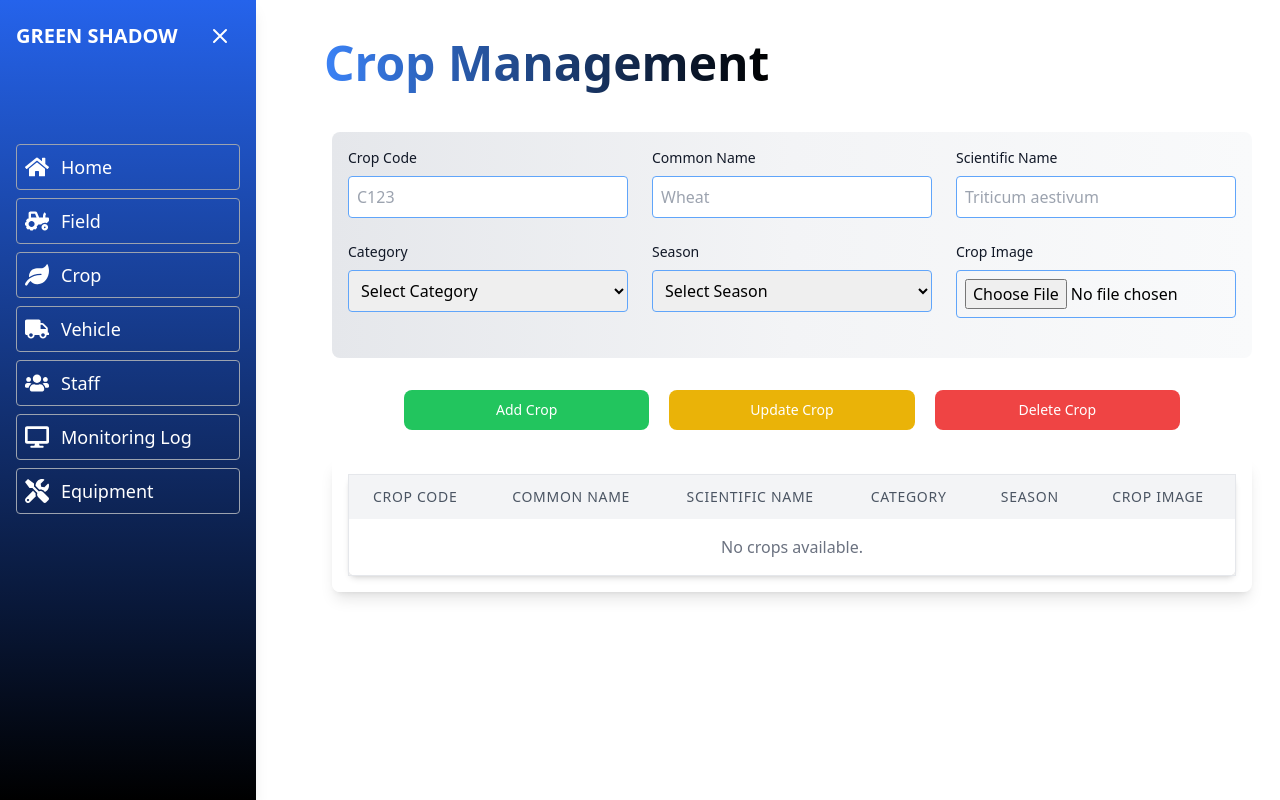
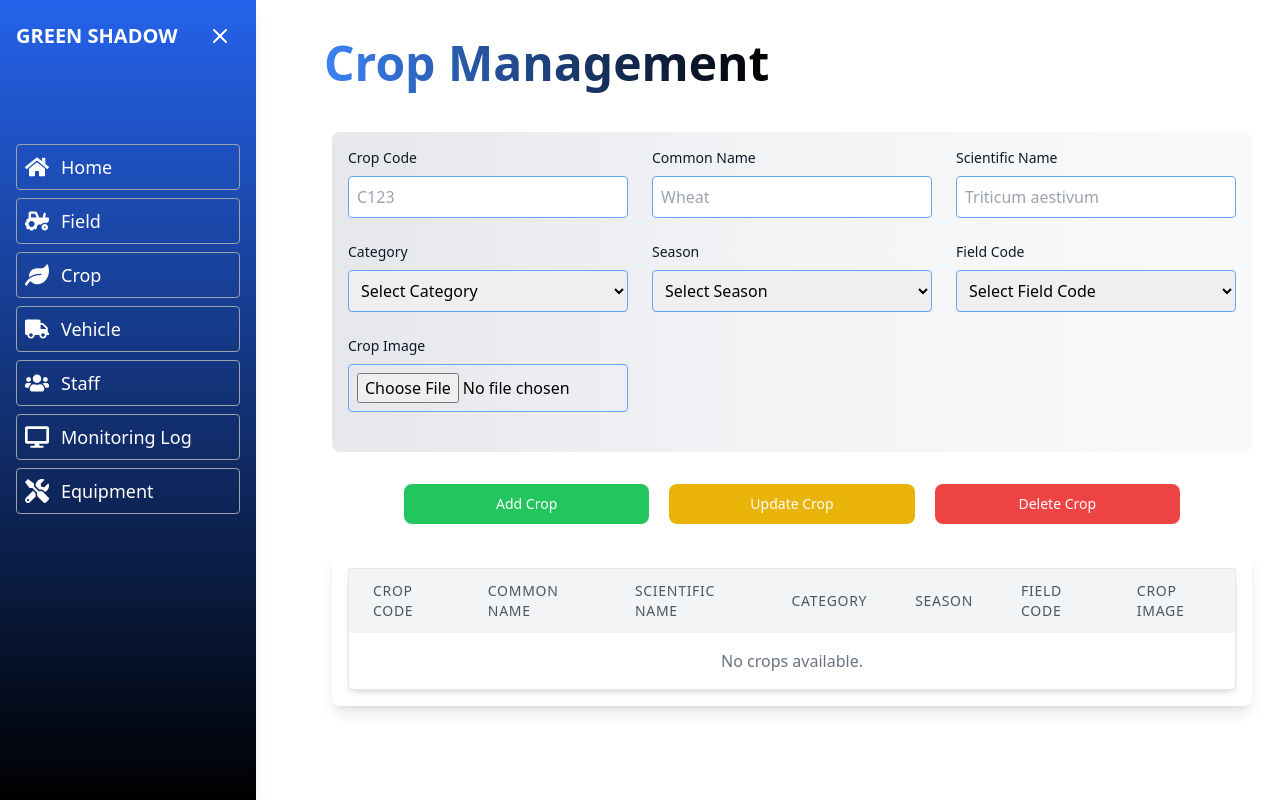
Before and after one commit to sandeeparavindi/React-Farm_Management, a React (Vite) app: page /crops in a window 1280 px wide. Built offline with nearby package versions, Linux system fonts and the light colour scheme.

Commit message:
field assign to crop

```diff
--- a/src/components/crop/CropFormComponent.tsx
+++ b/src/components/crop/CropFormComponent.tsx
@@ -14,14 +14,17 @@ export const CropFormComponent = () => {
     const [scientificName, setScientificName] = useState("");
     const [category, setCategory] = useState("");
     const [season, setSeason] = useState("");
+    const [fieldCode, setFieldCode] = useState("");
     const [cropImage, setCropImage] = useState<File | null>(null);
     const [previewImage, setPreviewImage] = useState<string | null>(null);
 
     const categories = ["Rice", "Cereal", "Vegetable", "Fruit"];
     const seasons = ["Winter", "Summer", "Autumn", "Spring"];
 
+    const fieldCodes = ["F001", "F002", "F003", "F004", "F005"];
+
     const handleCropOperation = (type: string) => {
-        if (!cropCode || !commonName || !scientificName || !category || !season) {
+        if (!cropCode || !commonName || !scientificName || !category || !season || !fieldCode) {
             alert("Please fill out all required fields.");
             return;
         }
@@ -32,6 +35,7 @@ export const CropFormComponent = () => {
             scientific_name: scientificName,
             category,
             season,
+            field_code: fieldCode,
             crop_image: previewImage || "",
         };
 
@@ -71,23 +75,9 @@ export const CropFormComponent = () => {
         setScientificName("");
         setCategory("");
         setSeason("");
+        setFieldCode("");
         setCropImage(null);
         setPreviewImage(null);
-    };
-
-    const handleCropCodeEnter = (e: React.KeyboardEvent<HTMLInputElement>) => {
-        if (e.key === "Enter") {
-            const crop = crops.find((c: Crop) => c.crop_code === cropCode);
-            if (crop) {
-                setCommonName(crop.common_name);
-                setScientificName(crop.scientific_name);
-                setCategory(crop.category);
-                setSeason(crop.season);
-                setPreviewImage(crop.crop_image || null);
-            } else {
-                alert("Crop not found.");
-            }
-        }
     };
 
     return (
@@ -103,7 +93,6 @@ export const CropFormComponent = () => {
                             id="crop_code"
                             value={cropCode}
                             onChange={(e) => setCropCode(e.target.value)}
-                            onKeyDown={handleCropCodeEnter}
                             className="w-full p-2 border rounded border-blue-400"
                             placeholder="C123"
                             required
@@ -176,6 +165,25 @@ export const CropFormComponent = () => {
                         </select>
                     </div>
                     <div>
+                        <label htmlFor="field_code" className="block mb-2 text-sm font-medium text-gray-900">
+                            Field Code
+                        </label>
+                        <select
+                            id="field_code"
+                            value={fieldCode}
+                            onChange={(e) => setFieldCode(e.target.value)}
+                            className="w-full p-2 border rounded border-blue-400"
+                            required
+                        >
+                            <option value="">Select Field Code</option>
+                            {fieldCodes.map((code) => (
+                                <option key={code} value={code}>
+                                    {code}
+                                </option>
+                            ))}
+                        </select>
+                    </div>
+                    <div>
                         <label htmlFor="crop_image" className="block mb-2 text-sm font-medium text-gray-900">
                             Crop Image
                         </label>
--- a/src/components/crop/CropTableComponent.tsx
+++ b/src/components/crop/CropTableComponent.tsx
@@ -1,4 +1,4 @@
-import { Crop } from "../../models/crop.ts";
+import {Crop} from "../../models/crop.ts";
 
 export const CropTableComponent = ({ crops = [] }: { crops?: Crop[] }) => {
     return (
@@ -11,6 +11,7 @@ export const CropTableComponent = ({ crops = [] }: { crops?: Crop[] }) => {
                     <th className="px-6 py-3 text-left font-medium">Scientific Name</th>
                     <th className="px-6 py-3 text-left font-medium">Category</th>
                     <th className="px-6 py-3 text-left font-medium">Season</th>
+                    <th className="px-6 py-3 text-left font-medium">Field Code</th>
                     <th className="px-6 py-3 text-left font-medium">Crop Image</th>
                 </tr>
                 </thead>
@@ -26,6 +27,7 @@ export const CropTableComponent = ({ crops = [] }: { crops?: Crop[] }) => {
                             <td className="px-6 py-4">{crop.scientific_name}</td>
                             <td className="px-6 py-4">{crop.category}</td>
                             <td className="px-6 py-4">{crop.season}</td>
+                            <td className="px-6 py-4">{crop.field_code}</td>
                             <td className="px-6 py-4">
                                 {crop.crop_image ? (
                                     <img
@@ -41,7 +43,7 @@ export const CropTableComponent = ({ crops = [] }: { crops?: Crop[] }) => {
                     ))
                 ) : (
                     <tr>
-                        <td colSpan={6} className="text-center py-4 text-gray-500">
+                        <td colSpan={7} className="text-center py-4 text-gray-500">
                             No crops available.
                         </td>
                     </tr>
--- a/src/models/crop.ts
+++ b/src/models/crop.ts
@@ -5,6 +5,7 @@ export class Crop {
     category: string;
     season: string;
     crop_image: string;
+    field_code: string;
 
     constructor(
         crop_code: string,
@@ -13,6 +14,7 @@ export class Crop {
         category: string,
         season: string,
         crop_image: string,
+        field_code: string
     ) {
         this.crop_code = crop_code;
         this.common_name = common_name;
@@ -20,5 +22,6 @@ export class Crop {
         this.category = category;
         this.season = season;
         this.crop_image = crop_image;
+        this.field_code = field_code;
     }
 }
```
